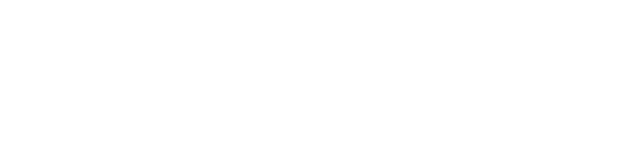
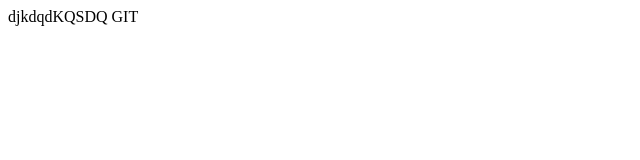
Before and after one commit to rabiiii1/rabii200511, a plain HTML site: page index.html in a window 1280 px wide. Shown: the whole page, without its empty margins (0-640 px from the left). Drawn offline with Linux system fonts and the light colour scheme.

Commit message:
intial commit

```diff
--- a/index.html
+++ b/index.html
@@ -2,10 +2,12 @@
 <html lang="en">
 <head>
     <meta charset="UTF-8">
-    <meta name="viewport" content="width=device-width, initial-scale=1.0">
+    <meta name="viewport" content="width=git, initial-scale=1.0">
     <title>Document</title>
 </head>
-<body>
+<body>djkdqdKQSDQ
+    GIT
+
 
 </body>
 </html>
```
